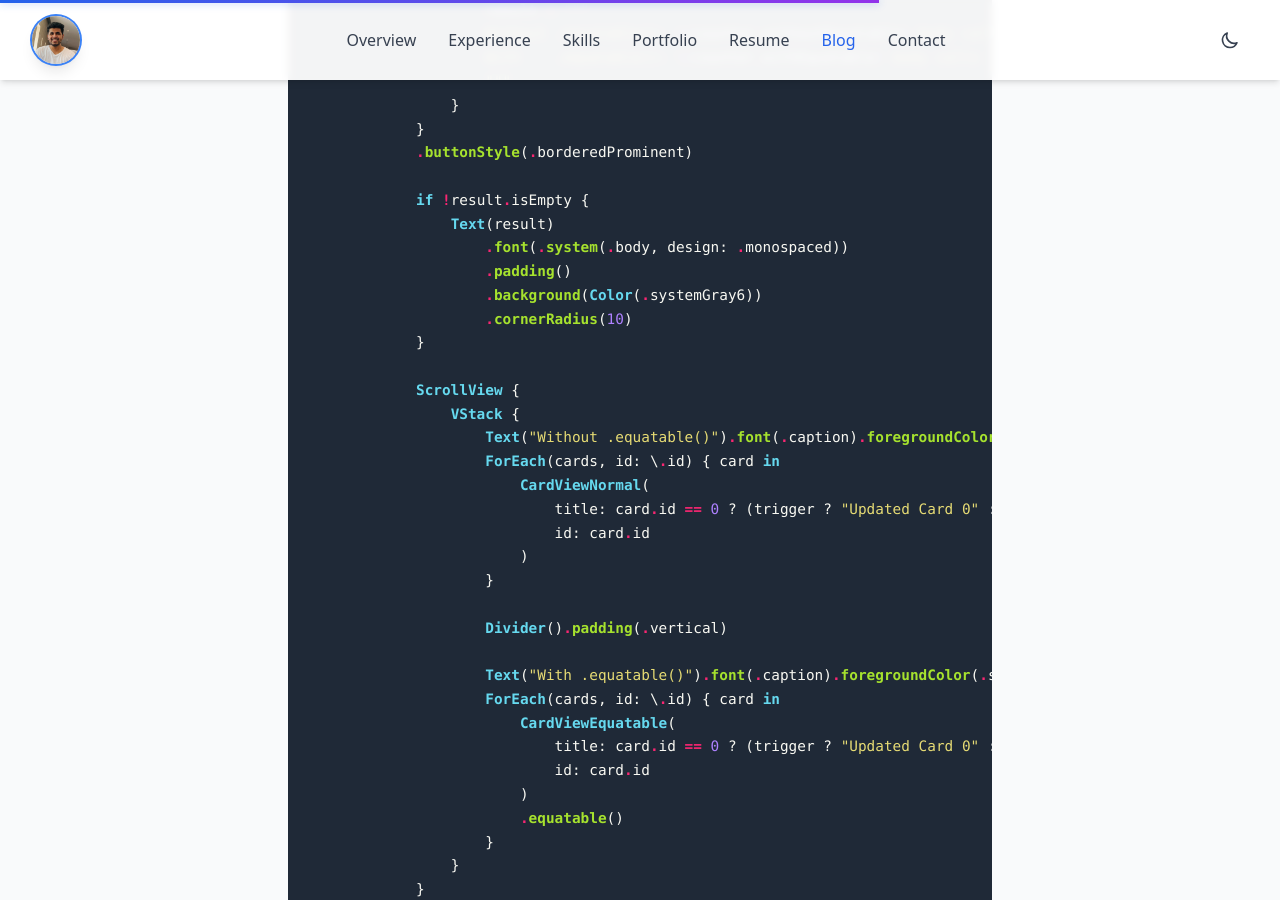
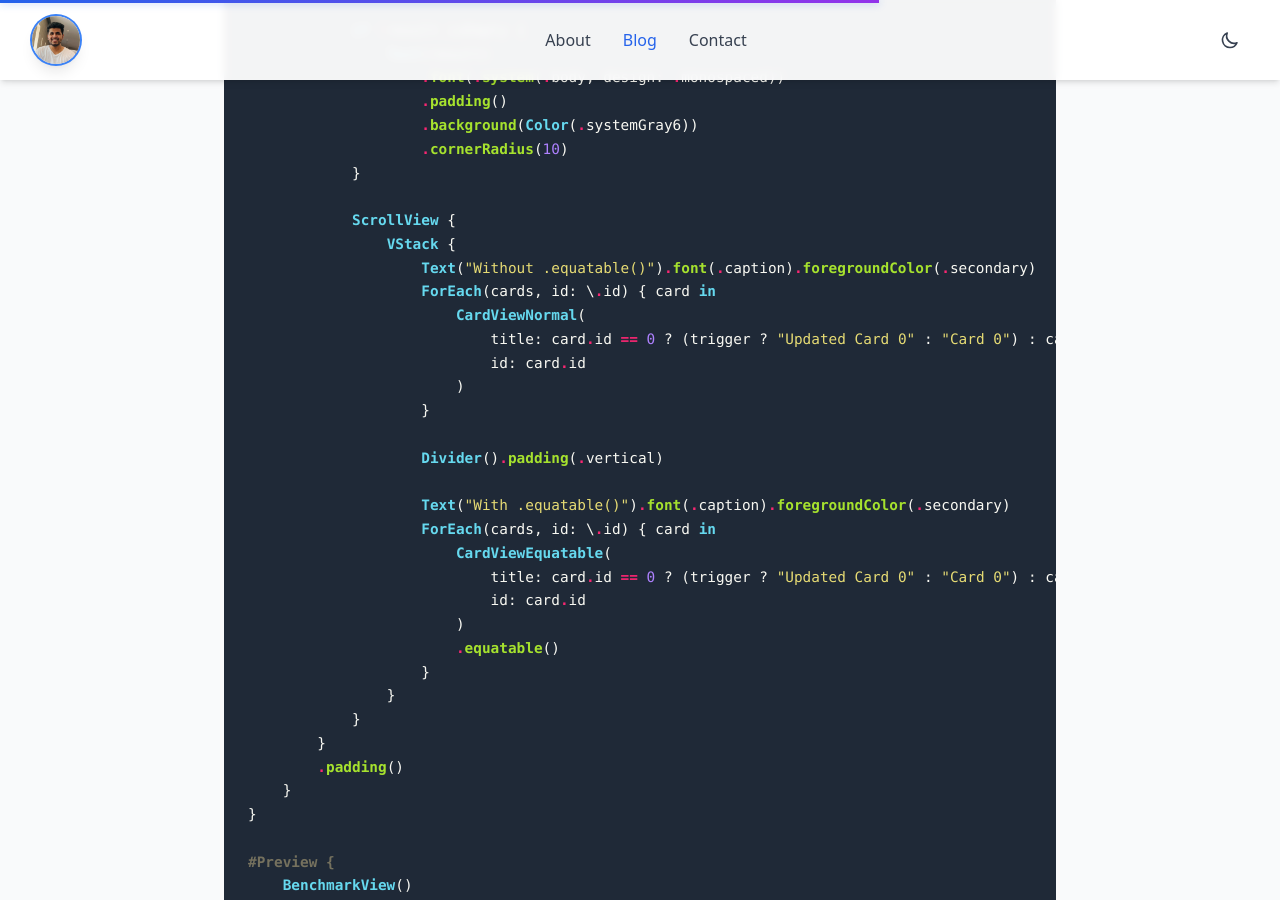
Before and after one commit to rajmanikush/rajmanikush.github.io, a Jekyll site: the page built from _posts/2026-04-21-swiftui-rendering-performance-three-layers.md, in a window 1280 px wide and 900 px high, scrolled down 7009 px. Built offline with Jekyll 4.4.1, drawn with Linux system fonts in a browser that asks for light colours; nearby versions of some CDN libraries; comment, search, counter and statistics services are not loaded; some of the changed text lies outside the part shown.

Commit message:
polish: wider content, simplified blog nav, updated tags
- Increase post and blog listing width from max-w-3xl to max-w-4xl
  (768px → 896px) — less vertical scrolling, code blocks breathe more
- Simplify post page nav to About / Blog / Contact — portfolio section
  links are irrelevant to blog-only visitors
- Update post tags: [ios, swiftui, performance, rendering, equatable]

Co-Authored-By: Claude Sonnet 4.6 <noreply@anthropic.com>

```diff
--- a/_layouts/post.html
+++ b/_layouts/post.html
@@ -70,13 +70,9 @@
 
         <!-- Desktop Menu -->
         <ul class="hidden md:flex space-x-8">
-          <li><a href="/#overview"   class="nav-link text-gray-700 dark:text-gray-300 hover:text-blue-600 dark:hover:text-blue-400 font-medium transition duration-200">Overview</a></li>
-          <li><a href="/#experience" class="nav-link text-gray-700 dark:text-gray-300 hover:text-blue-600 dark:hover:text-blue-400 font-medium transition duration-200">Experience</a></li>
-          <li><a href="/#skills"     class="nav-link text-gray-700 dark:text-gray-300 hover:text-blue-600 dark:hover:text-blue-400 font-medium transition duration-200">Skills</a></li>
-          <li><a href="/#portfolio"  class="nav-link text-gray-700 dark:text-gray-300 hover:text-blue-600 dark:hover:text-blue-400 font-medium transition duration-200">Portfolio</a></li>
-          <li><a href="/#resume"     class="nav-link text-gray-700 dark:text-gray-300 hover:text-blue-600 dark:hover:text-blue-400 font-medium transition duration-200">Resume</a></li>
-          <li><a href="/blog"        class="nav-link text-blue-600 dark:text-blue-400 font-medium transition duration-200">Blog</a></li>
-          <li><a href="/#contact"    class="nav-link text-gray-700 dark:text-gray-300 hover:text-blue-600 dark:hover:text-blue-400 font-medium transition duration-200">Contact</a></li>
+          <li><a href="/"         class="nav-link text-gray-700 dark:text-gray-300 hover:text-blue-600 dark:hover:text-blue-400 font-medium transition duration-200">About</a></li>
+          <li><a href="/blog"     class="nav-link text-blue-600 dark:text-blue-400 font-medium transition duration-200">Blog</a></li>
+          <li><a href="/#contact" class="nav-link text-gray-700 dark:text-gray-300 hover:text-blue-600 dark:hover:text-blue-400 font-medium transition duration-200">Contact</a></li>
         </ul>
 
         <!-- Right controls -->
@@ -101,19 +97,15 @@
       <!-- Mobile Menu -->
       <div id="mobile-menu" class="hidden md:hidden pb-4">
         <ul class="space-y-2">
-          <li><a href="/#overview"   class="block px-4 py-2 text-gray-700 dark:text-gray-300 hover:bg-blue-50 dark:hover:bg-blue-900/30 hover:text-blue-600 rounded transition duration-200">Overview</a></li>
-          <li><a href="/#experience" class="block px-4 py-2 text-gray-700 dark:text-gray-300 hover:bg-blue-50 dark:hover:bg-blue-900/30 hover:text-blue-600 rounded transition duration-200">Experience</a></li>
-          <li><a href="/#skills"     class="block px-4 py-2 text-gray-700 dark:text-gray-300 hover:bg-blue-50 dark:hover:bg-blue-900/30 hover:text-blue-600 rounded transition duration-200">Skills</a></li>
-          <li><a href="/#portfolio"  class="block px-4 py-2 text-gray-700 dark:text-gray-300 hover:bg-blue-50 dark:hover:bg-blue-900/30 hover:text-blue-600 rounded transition duration-200">Portfolio</a></li>
-          <li><a href="/#resume"     class="block px-4 py-2 text-gray-700 dark:text-gray-300 hover:bg-blue-50 dark:hover:bg-blue-900/30 hover:text-blue-600 rounded transition duration-200">Resume</a></li>
-          <li><a href="/blog"        class="block px-4 py-2 text-blue-600 dark:text-blue-400 font-medium hover:bg-blue-50 dark:hover:bg-blue-900/30 rounded transition duration-200">Blog</a></li>
-          <li><a href="/#contact"    class="block px-4 py-2 text-gray-700 dark:text-gray-300 hover:bg-blue-50 dark:hover:bg-blue-900/30 hover:text-blue-600 rounded transition duration-200">Contact</a></li>
+          <li><a href="/"         class="block px-4 py-2 text-gray-700 dark:text-gray-300 hover:bg-blue-50 dark:hover:bg-blue-900/30 hover:text-blue-600 rounded transition duration-200">About</a></li>
+          <li><a href="/blog"     class="block px-4 py-2 text-blue-600 dark:text-blue-400 font-medium hover:bg-blue-50 dark:hover:bg-blue-900/30 rounded transition duration-200">Blog</a></li>
+          <li><a href="/#contact" class="block px-4 py-2 text-gray-700 dark:text-gray-300 hover:bg-blue-50 dark:hover:bg-blue-900/30 hover:text-blue-600 rounded transition duration-200">Contact</a></li>
         </ul>
       </div>
     </div>
   </nav>
 
-  <main class="max-w-3xl mx-auto px-4 sm:px-6 lg:px-8 py-12">
+  <main class="max-w-4xl mx-auto px-4 sm:px-6 lg:px-8 py-12">
 
     <!-- Breadcrumb -->
     <nav class="mb-8 text-sm text-gray-500 dark:text-gray-400" aria-label="Breadcrumb">
--- a/blog/index.html
+++ b/blog/index.html
@@ -81,7 +81,7 @@
     </div>
   </nav>
 
-  <main class="max-w-3xl mx-auto px-4 sm:px-6 lg:px-8 py-16">
+  <main class="max-w-4xl mx-auto px-4 sm:px-6 lg:px-8 py-16">
 
     <!-- Page Header -->
     <header class="mb-12">
```
Also changed, not shown: _posts/2026-04-21-swiftui-rendering-performance-three-layers.md (+1 -1 lines).
